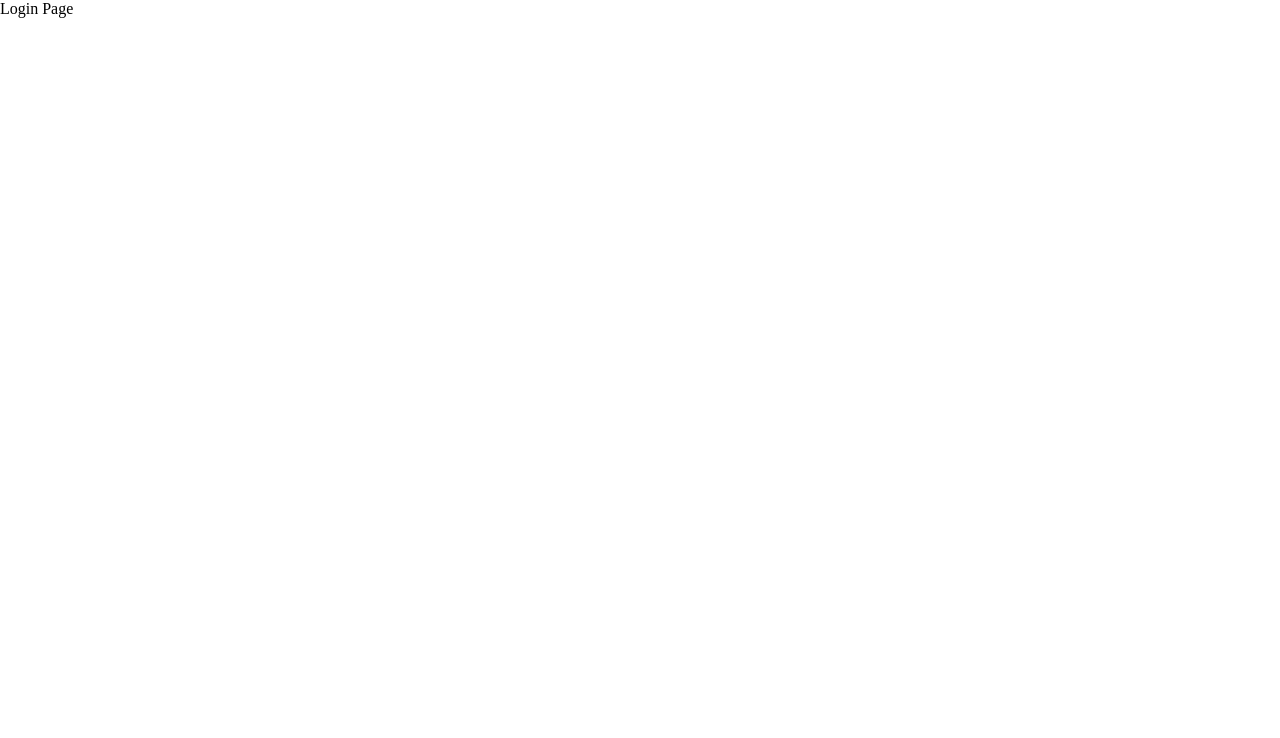
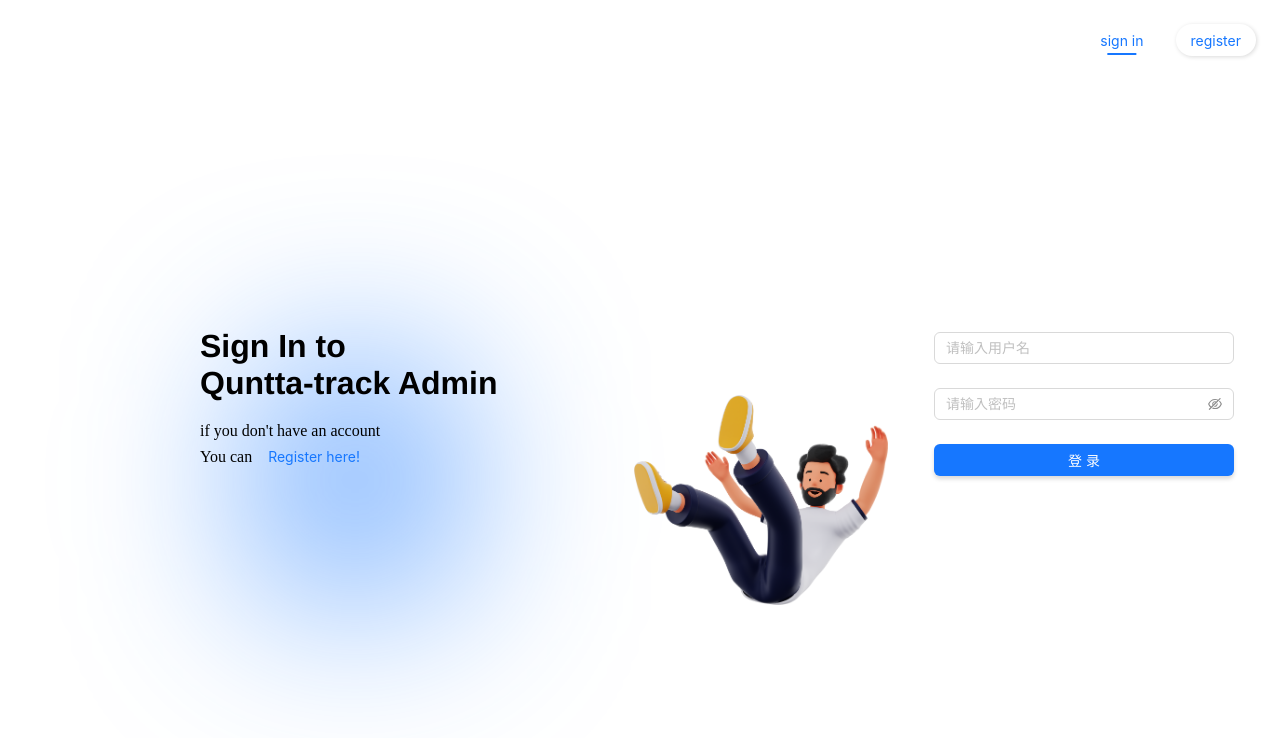
Before and after one commit to Quntta/quntta-track, a React (Vite) app in the folder admin/: page /login in a window 1280 px wide. Shown: the top 738 px of the page. Built offline with nearby package versions, Linux system fonts and the light colour scheme.

Commit message:
feat: add login file & add cssVar config

```diff
--- a/admin/package.json
+++ b/admin/package.json
@@ -11,6 +11,7 @@
   },
   "dependencies": {
     "antd": "^5.22.2",
+    "classnames": "^2.5.1",
     "react": "^18.3.1",
     "react-dom": "^18.3.1",
     "react-router-dom": "^6.28.0"
@@ -24,6 +25,8 @@
     "eslint-plugin-react-hooks": "^5.0.0",
     "eslint-plugin-react-refresh": "^0.4.14",
     "globals": "^15.12.0",
+    "less": "^4.2.1",
+    "less-loader": "^12.2.0",
     "typescript": "~5.6.2",
     "typescript-eslint": "^8.15.0",
     "vite": "^6.0.1"
--- /dev/null
+++ b/admin/src/components/defaultBtn/index.less
@@ -0,0 +1,21 @@
+.default-btn {
+  border-radius: 18px;
+  border: none;
+  box-shadow: 1px 1px 4px 0 rgba(0, 0, 0, 0.15);
+  color: var(--ant-color-primary);
+}
+
+.link-btn {
+  position: relative;
+  ::after {
+    content: '';
+    position: absolute;
+    width: 40%;
+    height: 2px;
+    background-color: var(--ant-color-primary);
+    bottom: 0;
+    left: 50%;
+    transform: translateX(-50%);
+    transition: all 0.3s;
+  }
+}
--- /dev/null
+++ b/admin/src/components/defaultBtn/index.tsx
@@ -0,0 +1,15 @@
+import React from "react"
+import { Button } from "antd"
+import classNames from "classnames"
+import "./index.less"
+type DefaultBtnProps = {
+  type?: 'primary' | 'default' | 'text' | 'link'
+  active?: boolean
+  onClick: () => void
+  children?: React.ReactNode
+}
+const DefaultBtn: React.FC<DefaultBtnProps> = ({ type = 'default', onClick, children = 'submit' }) => {
+  return <Button onClick={onClick} type={type} className={classNames({ 'default-btn': type === 'default', 'link-btn': type === 'link' })}>{children}</Button>
+}
+
+export default DefaultBtn
--- /dev/null
+++ b/admin/src/components/fullBtn/index.less
@@ -0,0 +1,4 @@
+.full-btn {
+  width: 100%;
+  box-shadow: 0 3px 4px 0 rgba(0, 0, 0, 0.15);
+}
--- /dev/null
+++ b/admin/src/components/fullBtn/index.tsx
@@ -0,0 +1,14 @@
+import React from "react"
+import { Button } from "antd"
+import "./index.less"
+type FullBtnProps = {
+  type?: 'primary' | 'default'
+  onClick: () => void
+  children?: React.ReactNode
+  disabled?: boolean
+}
+const FullBtn: React.FC<FullBtnProps> = ({ type = 'primary', onClick, children = 'submit', disabled = false }) => {
+  return <Button onClick={onClick} type={type} className="full-btn" disabled={disabled}>{children}</Button>
+}
+
+export default FullBtn
--- a/admin/src/main.tsx
+++ b/admin/src/main.tsx
@@ -1,9 +1,12 @@
 import { StrictMode } from 'react'
 import { createRoot } from 'react-dom/client'
+import { ConfigProvider } from 'antd'
 import Route from '@/route'
 import './index.css'
 createRoot(document.getElementById('root')!).render(
   <StrictMode>
-    <Route />
+    <ConfigProvider theme={{ cssVar: true, hashed: false }}>
+      <Route />
+    </ConfigProvider>
   </StrictMode>,
 )
--- /dev/null
+++ b/admin/src/pages/login/index.less
@@ -0,0 +1,50 @@
+.wrapper {
+  display: flex;
+  width: 100%;
+  height: 100%;
+
+  .left-wrapper {
+    flex: 2;
+    padding-left: 200px;
+    position: relative;
+    display: flex;
+    .left-bg {
+      position: absolute;
+      width: 150px;
+      height: 200px;
+      border-radius: 30%;
+      filter: blur(100px);
+      background-color: var(--ant-color-primary);
+      z-index: -1;
+      top: 60%;
+      left: 40%;
+      transform: translate(-50%, -50%);
+    }
+    .login-info {
+      display: flex;
+      flex-direction: column;
+      justify-content: center;
+      .login-title {
+        font-size: 32px;
+        font-weight: bold;
+        margin-bottom: 20px;
+        font-family: 'Franklin Gothic Medium', 'Arial Narrow', Arial, sans-serif;
+      }
+    }
+    .login-img-wrapper {
+      flex: 1;
+      display: flex;
+      justify-content: flex-end;
+      align-items: center;
+      .login-img {
+        margin-top: 200px;
+        width: 65%;
+        // filter: blur(5px); // 添加模糊效果
+      }
+    }
+  }
+  .right-wrapper {
+    padding: 24px;
+    flex: 1;
+  }
+}
--- a/admin/src/pages/login/index.tsx
+++ b/admin/src/pages/login/index.tsx
@@ -1,7 +1,78 @@
-import React from 'react'
+import React, { useState } from 'react'
+import type { FormProps } from 'antd'
+import { Form, Input, Flex, Space, Button } from 'antd'
+import FullBtn from '@/components/fullBtn'
+import DefaultBtn from '@/components/defaultBtn'
+import LoginImg from '@/assets/login-p.png'
+import './index.less'
+
+type FieldType = {
+  username?: string
+  password?: string
+}
+
+const onFinish: FormProps<FieldType>['onFinish'] = (values) => {
+  console.log('Success:', values)
+}
+
+const onFinishFailed: FormProps<FieldType>['onFinishFailed'] = (errorInfo) => {
+  console.log('Failed:', errorInfo)
+}
 
 const Login: React.FC = () => {
-  return <div>Login Page</div>
+  const [active, setActive] = useState('signIn')
+  return <div className='wrapper'>
+    <Flex className="left-wrapper">
+      <div className="left-bg"></div>
+      <div className="login-info">
+        <div className="login-title">Sign In to <br />Quntta-track Admin</div>
+        <div className="login-message">if you don't have an account <br />You can<Button type='link' onClick={() => setActive('register')}>Register here!</Button></div>
+      </div>
+      <div className="login-img-wrapper">
+        <img className='login-img' src={LoginImg} alt="" />
+      </div>
+    </Flex>
+    <Flex className="right-wrapper" vertical>
+      <Flex justify="flex-end">
+        <Space size="middle">
+          <DefaultBtn onClick={() => { setActive('signIn') }} type={active === 'signIn' ? 'link' : 'default'}>sign in</DefaultBtn>
+          <DefaultBtn onClick={() => { setActive('register') }} type={active === 'register' ? 'link' : 'default'}>register</DefaultBtn>
+        </Space>
+      </Flex>
+      <Flex justify='center' align='center' style={{ height: '100%' }}>
+        <Form
+          name="basic"
+          labelCol={{ span: 0 }}
+          wrapperCol={{ span: 24 }}
+          style={{ width: 300 }}
+          initialValues={{ remember: true }}
+          onFinish={onFinish}
+          onFinishFailed={onFinishFailed}
+          autoComplete="off"
+        >
+          <Form.Item<FieldType>
+            label={null}
+            name="username"
+            rules={[{ required: true, message: '请输入用户名!' }]}
+          >
+            <Input placeholder='请输入用户名' allowClear />
+          </Form.Item>
+
+          <Form.Item<FieldType>
+            label={null}
+            name="password"
+            rules={[{ required: true, message: '请输入密码!' }]}
+          >
+            <Input.Password placeholder='请输入密码' allowClear />
+          </Form.Item>
+          <Form.Item label={null}>
+            <FullBtn onClick={() => { console.log('click') }} disabled={active === 'register'}>{active === 'signIn' ? '登录' : '注册'}</FullBtn>
+          </Form.Item>
+        </Form>
+      </Flex>
+
+    </Flex>
+  </div >
 }
 
 export default Login
--- a/admin/src/permission.tsx
+++ b/admin/src/permission.tsx
@@ -1,4 +1,5 @@
 import React, { useEffect, useState, PropsWithChildren } from "react"
+import { Flex, Spin } from 'antd'
 import { useLocation, useNavigate } from "react-router-dom"
 import { getItem } from "./utils"
 
@@ -17,7 +18,9 @@ const Prmission: React.FC<PropsWithChildren<unknown>> = ({ children }) => {
   }, [location.pathname, navigate])
 
   if (loading) {
-    return <div>Loading...</div>
+    return (<Flex align="center" gap="middle">
+      <Spin size="large" />
+    </Flex>)
   }
 
   return <>{children}</>
--- a/admin/src/route/index.tsx
+++ b/admin/src/route/index.tsx
@@ -1,5 +1,6 @@
 import React, { Suspense } from 'react'
 import { BrowserRouter as Router, Routes, Route } from 'react-router-dom'
+import { Flex, Spin } from 'antd'
 import NotFound from '@/pages/404'
 import LayOut from '@/layouts/index'
 import Permission from '@/permission'
@@ -7,7 +8,9 @@ import { authRoute, unAuthRoute } from './routes'
 const App: React.FC = () => {
   return (
     <Router>
-      <Suspense fallback={<div>Loading...</div>}>
+      <Suspense fallback={<Flex align="center" gap="middle">
+        <Spin size="large" />
+      </Flex>}>
         <Permission>
           <Routes>
             <Route path="/" element={<LayOut />}>
```
Also changed, not shown: admin/src/assets/login-p.png (added), 1 other file (tests, documents, lock files or other folders).
